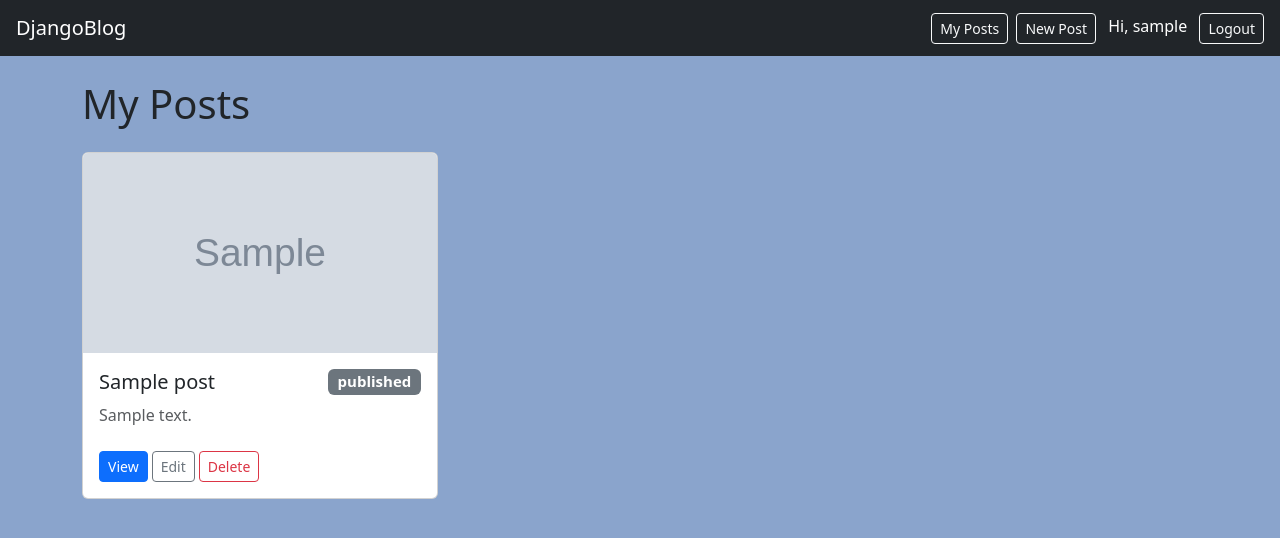
After one commit to fina202611-ops/djangoblog, a Django app: page /my-posts/ in a window 1280 px wide. The commit adds this page. Shown: the top 538 px of the page. Run offline with Django 5.2, Linux system fonts and the light colour scheme; a user stored in the database is signed in; tables that the repository leaves empty hold one stand-in row (values such as "Sample post"); grey boxes marked "Sample" are stand-in pictures; parts of the project's set-up code (start-up, migrations or seed data) failed here and were passed over.

Commit message:
Add author field, ownership enforcement, and My Posts dashboard

```diff
--- a/blog/models.py
+++ b/blog/models.py
@@ -1,6 +1,7 @@
+from django.conf import settings  # 👇 Добавили импорт
 from django.db import models
 from django.utils.text import slugify
-from PIL import Image  # 👈 Добавили импорт Pillow
+from PIL import Image
 
 
 class Category(models.Model):
@@ -30,6 +31,14 @@ class Post(models.Model):
     status = models.CharField(
         max_length=10, choices=STATUS_CHOICES, default="published"
     )
+
+    # 👇 Добавлено поле author
+    author = models.ForeignKey(
+        settings.AUTH_USER_MODEL,
+        on_delete=models.CASCADE,
+        related_name="posts",
+    )
+
     category = models.ForeignKey(
         Category,
         on_delete=models.SET_NULL,
--- a/blog/templates/blog/base.html
+++ b/blog/templates/blog/base.html
@@ -12,7 +12,9 @@
         <a class="navbar-brand" href="{% url 'home' %}">DjangoBlog</a>
         <div>
             {% if request.user.is_authenticated %}
-                <a class="btn btn-outline-light btn-sm" href="{% url 'post_create' %}">New Post</a>
+                <!-- 👇 Добавлена ссылка на My Posts -->
+                <a class="btn btn-outline-light btn-sm" href="{% url 'my_posts' %}">My Posts</a>
+                <a class="btn btn-outline-light btn-sm ms-1" href="{% url 'post_create' %}">New Post</a>
                 <span class="text-white ms-2">Hi, {{ request.user.username }}</span>
                 <form method="post" action="{% url 'logout' %}" class="d-inline">
                     {% csrf_token %}
--- /dev/null
+++ b/blog/templates/blog/my_posts.html
@@ -0,0 +1,32 @@
+{% extends "blog/base.html" %}
+{% block title %}My Posts{% endblock %}
+
+{% block content %}
+<h1>My Posts</h1>
+
+<div class="row mt-4">
+  {% for post in page_obj %}
+    <div class="col-md-4 mb-4">
+      <div class="card h-100">
+        {% if post.cover_image %}
+          <img src="{{ post.cover_image.url }}" class="card-img-top" alt="{{ post.title }}" style="height: 200px; object-fit: cover;">
+        {% endif %}
+        <div class="card-body d-flex flex-column">
+          <h5 class="card-title d-flex justify-content-between align-items-center">
+            {{ post.title }}
+            <span class="badge bg-secondary">{{ post.status }}</span>
+          </h5>
+          <p class="card-text text-muted">{{ post.content|truncatewords:20 }}</p>
+          <div class="mt-auto pt-2 d-flex gap-1">
+            <a href="{% url 'post_detail' post.slug %}" class="btn btn-primary btn-sm">View</a>
+            <a href="{% url 'post_update' post.slug %}" class="btn btn-outline-secondary btn-sm">Edit</a>
+            <a href="{% url 'post_delete' post.slug %}" class="btn btn-outline-danger btn-sm">Delete</a>
+          </div>
+        </div>
+      </div>
+    </div>
+  {% empty %}
+    <p>You haven't written any posts yet.</p>
+  {% endfor %}
+</div>
+{% endblock %}
--- a/blog/templates/blog/post_list.html
+++ b/blog/templates/blog/post_list.html
@@ -7,14 +7,12 @@
     <div class="col-md-4 mb-4">
       <div class="card h-100">
         {% if post.cover_image %}
-          <!-- 👇 Přidán styl pro jednotnou výšku obrázků -->
           <img src="{{ post.cover_image.url }}" class="card-img-top" alt="{{ post.title }}" style="height: 200px; object-fit: cover;">
         {% endif %}
-        <!-- 👇 Přidány třídy d-flex a flex-column -->
         <div class="card-body d-flex flex-column">
           <h5 class="card-title">{{ post.title }}</h5>
+          <p class="text-muted small mb-1">By {{ post.author.username }}</p>
           <p class="card-text text-muted">{{ post.content|truncatewords:20 }}</p>
-          <!-- 👇 Přidána třída mt-auto pro přichycení tlačítka dolů -->
           <a href="{% url 'post_detail' post.slug %}" class="btn btn-primary mt-auto">Read more</a>
         </div>
       </div>
--- a/blog/urls.py
+++ b/blog/urls.py
@@ -5,16 +5,18 @@ from .views import (
     PostCreateView,
     PostUpdateView,
     PostDeleteView,
-    RegisterView,  # 👇 Добавь импорт
+    MyPostsView,  # 👈 Добавлен импорт
+    RegisterView,
     about,
     contact,
 )
 
 urlpatterns = [
     path("", PostListView.as_view(), name="home"),
-    path("register/", RegisterView.as_view(), name="register"),  # 👇 Добавь маршрут
+    path("my-posts/", MyPostsView.as_view(), name="my_posts"),  # 👈 Добавлен маршрут
+    path("register/", RegisterView.as_view(), name="register"),
     path("posts/new/", PostCreateView.as_view(), name="post_create"),
-    path("posts/<slug:slug>/edit/", PostUpdateView.as_view(), name="post_edit"),
+    path("posts/<slug:slug>/edit/", PostUpdateView.as_view(), name="post_update"),
     path("posts/<slug:slug>/delete/", PostDeleteView.as_view(), name="post_delete"),
     path("posts/<slug:slug>/", PostDetailView.as_view(), name="post_detail"),
     path("about/", about, name="about"),
--- a/blog/views.py
+++ b/blog/views.py
@@ -1,10 +1,15 @@
-from django.contrib.auth import login  # 👇 追加
+from django.contrib.auth import login
+from django.contrib.auth.mixins import (
+    LoginRequiredMixin,
+    UserPassesTestMixin,
+)
+from django.db.models import Q
 from django.shortcuts import get_object_or_404, render
 from django.urls import reverse_lazy
 from django.views.generic import DetailView, ListView
 from django.views.generic.edit import CreateView, DeleteView, UpdateView
 
-from .forms import PostForm, RegisterForm  # 👇 RegisterForm を追加
+from .forms import PostForm, RegisterForm
 from .models import Category, Post
 
 
@@ -28,34 +33,52 @@ class PostDetailView(DetailView):
     context_object_name = "post"
 
     def get_queryset(self):
+        # Авторизованный автор может просматривать свои черновики,
+        # а остальные пользователи — только опубликованные посты.
+        if self.request.user.is_authenticated:
+            return Post.objects.filter(
+                Q(status="published") | Q(author=self.request.user)
+            )
         return Post.objects.filter(status="published")
 
 
-class PostCreateView(CreateView):
+class PostCreateView(LoginRequiredMixin, CreateView):
     model = Post
     form_class = PostForm
     template_name = "blog/post_form.html"
+    login_url = "login"
+
+    def form_valid(self, form):
+        form.instance.author = self.request.user
+        return super().form_valid(form)
 
     def get_success_url(self):
         return reverse_lazy("post_detail", kwargs={"slug": self.object.slug})
 
 
-class PostUpdateView(UpdateView):
+class PostUpdateView(LoginRequiredMixin, UserPassesTestMixin, UpdateView):
     model = Post
     form_class = PostForm
     template_name = "blog/post_form.html"
+    login_url = "login"
+
+    def test_func(self):
+        return self.get_object().author == self.request.user
 
     def get_success_url(self):
         return reverse_lazy("post_detail", kwargs={"slug": self.object.slug})
 
 
-class PostDeleteView(DeleteView):
+class PostDeleteView(LoginRequiredMixin, UserPassesTestMixin, DeleteView):
     model = Post
     template_name = "blog/post_confirm_delete.html"
+    login_url = "login"
     success_url = reverse_lazy("home")
 
+    def test_func(self):
+        return self.get_object().author == self.request.user
 
-# 👇 ここから新規追加
+
 class RegisterView(CreateView):
     form_class = RegisterForm
     template_name = "blog/register.html"
@@ -67,9 +90,24 @@ class RegisterView(CreateView):
         return response
 
 
+class MyPostsView(LoginRequiredMixin, ListView):
+    model = Post
+    template_name = "blog/my_posts.html"
+    paginate_by = 6
+    login_url = "login"
+
+    def get_queryset(self):
+        return Post.objects.filter(author=self.request.user).order_by(
+            "-created_at"
+        )
+
+
 def about(request):
     return render(request, "blog/about.html", {"team": "DjangoBlog Team"})
 
 
 def contact(request):
     return render(request, "blog/contact.html")
+
+def custom_403(request, exception=None):
+    return render(request, "blog/403.html", status=403)
--- a/config/urls.py
+++ b/config/urls.py
@@ -1,17 +1,26 @@
 from django.conf import settings
 from django.conf.urls.static import static
 from django.contrib import admin
-from django.contrib.auth import views as auth_views  # 👇 Добавь этот импорт
+from django.contrib.auth import views as auth_views
 from django.urls import include, path
 
 urlpatterns = [
     path("admin/", admin.site.urls),
-    # 👇 Добавь маршруты для входа и выхода
-    path("login/", auth_views.LoginView.as_view(template_name="blog/login.html"), name="login"),
-    path("logout/", auth_views.LogoutView.as_view(next_page="home"), name="logout"),
+    path(
+        "login/",
+        auth_views.LoginView.as_view(template_name="blog/login.html"),
+        name="login",
+    ),
+    path(
+        "logout/",
+        auth_views.LogoutView.as_view(next_page="home"),
+        name="logout",
+    ),
     path("", include("blog.urls")),
     path("__debug__/", include("debug_toolbar.urls")),
 ]
 
 if settings.DEBUG:
-    urlpatterns += static(settings.MEDIA_URL, document_root=settings.MEDIA_ROOT)
+    urlpatterns += static(
+        settings.MEDIA_URL, document_root=settings.MEDIA_ROOT
+    )
```
Also changed, not shown: blog/templates/blog/post_detail.html (+32 -3 lines), blog/migrations/0007_post_author.py (added).
